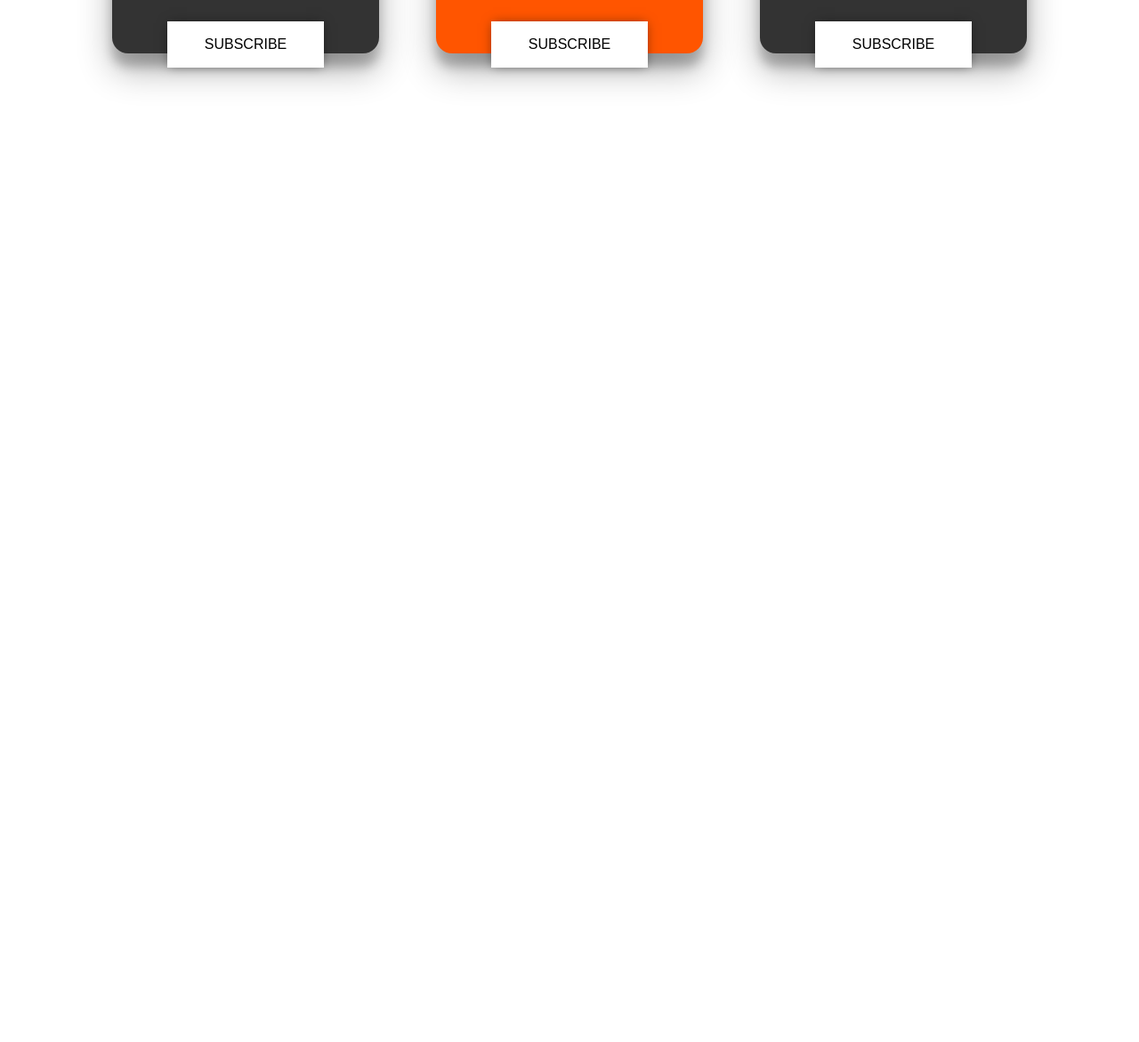
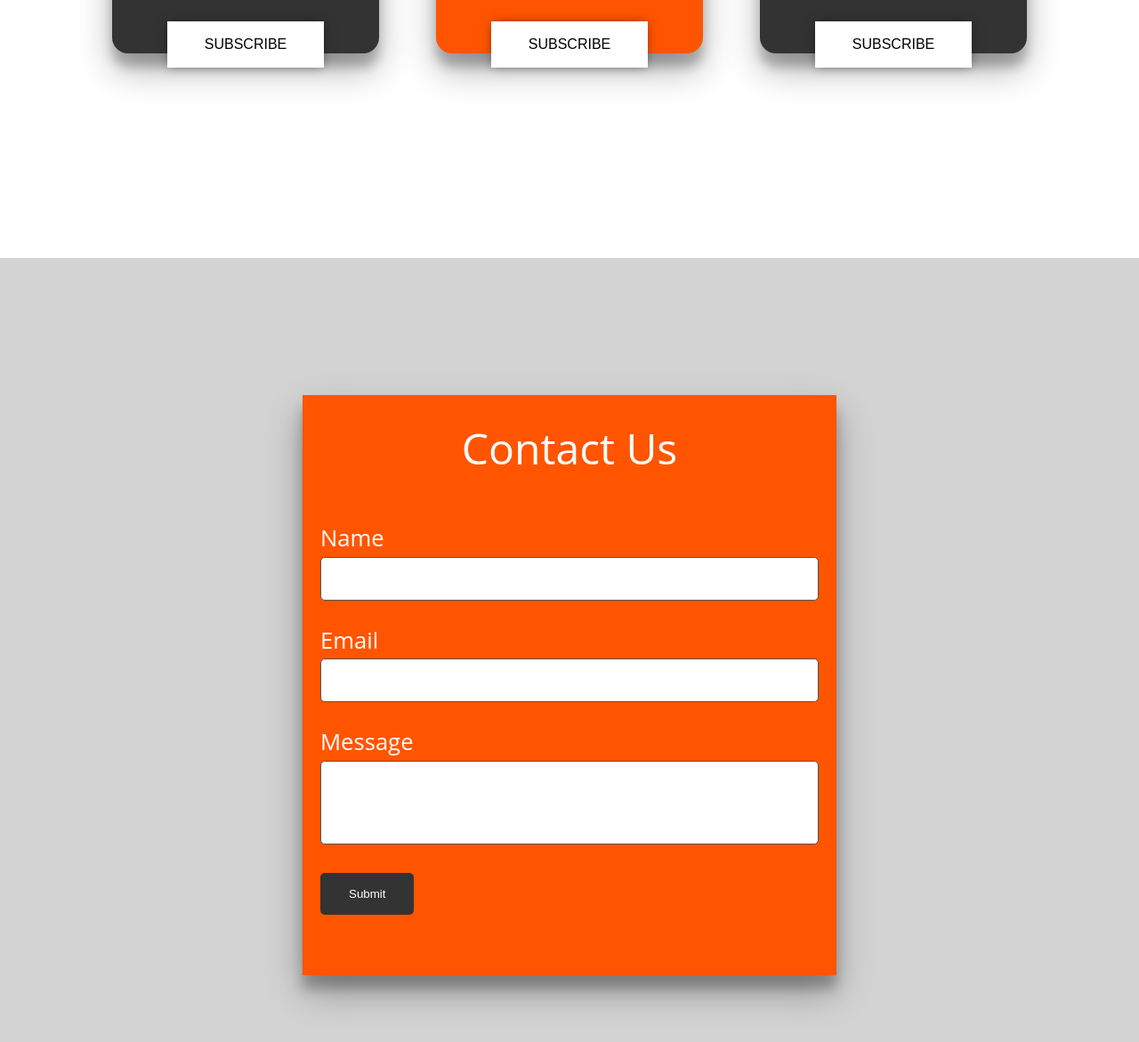
Before and after one commit to alphageekdom/course-page, a website: page index.html in a window 1280 px wide. Shown: the part 3390-4561 px from the top of the page at 89% size. Before the commit the page ends 3680 px from the top, so only its background shows below. Drawn offline with Linux system fonts and the light colour scheme; a web font is replaced by a local one.

Commit message:
contact section and form

```diff
--- a/index.html
+++ b/index.html
@@ -171,6 +171,30 @@
             </div>
         </section>
 
+        <section class="contact" id="contact">
+            <div class="contact__container container">
+                <div class="contact__form">
+                    <h1>Contact Us</h1>
+                    <form id="form">
+                        <div class="input__container">
+                            <label for="name">Name</label>
+                            <!-- The 'required' prop ensures a filled field before submission -->
+                            <input type="text" id="name" name="name" required />
+                        </div>
+                        <div class="input__container">
+                            <label for="email">Email</label>
+                            <input type="email" id="email" name="email" required />
+                        </div>
+                        <div class="input__container">
+                            <label for="message">Message</label>
+                            <textarea id="message" name="message" rows="4" required></textarea>
+                        </div>
+                        <button>Submit</button>
+                    </form>
+                </div>
+            </div>
+        </section>
+
         <script src="script.js"></script>
     </body>
 
--- a/scss/main.scss
+++ b/scss/main.scss
@@ -342,6 +342,8 @@ section .container {
     border-radius: 10px;
     width: 200px;
     padding: 1rem;
+    text-transform: uppercase;
+    letter-spacing: 1px;
   }
   .popular {
     background-color: #ff5500;
@@ -384,6 +386,73 @@ section .container {
   }
 }
 
+// CONTACT SECTION
+.contact {
+  width: 100%;
+  display: flex;
+  justify-content: center;
+  align-items: center;
+  background-color: #d3d3d3;
+
+  &__container {
+    width: 100%;
+    height: 100vh;
+    display: flex;
+    flex-direction: row;
+    justify-content: center;
+    align-items: center;
+  }
+
+  &__form {
+    width: 50%;
+    background-color: #ff5500;
+    color: #fff;
+    padding: 20px;
+    box-shadow: rgba(0, 0, 0, 0.3) 0px 19px 38px,
+      rgba(0, 0, 0, 0.22) 0px 15px 12px;
+  }
+  h1 {
+    text-align: center;
+    font-size: 3rem;
+    padding: 1rem 2rem;
+  }
+
+  form {
+    margin: 3rem 0;
+    display: flex;
+    flex-direction: column;
+    row-gap: 2rem;
+  }
+
+  .input__container {
+    display: flex;
+    flex-direction: column;
+    row-gap: 0.5rem;
+  }
+
+  .input__container label {
+    font-size: 1.6rem;
+  }
+
+  .input__container input,
+  textarea {
+    padding: 1rem 2rem;
+    border-radius: 5px;
+    border: 1px solid #555;
+    resize: none;
+  }
+
+  button {
+    align-self: flex-start;
+    padding: 1rem 2rem;
+    border-radius: 5px;
+    border: none;
+    background: #333;
+    color: #fff;
+    cursor: pointer;
+  }
+}
+
 /* Media Queries */
 @media only screen and (max-width: 1280px) {
 }
@@ -400,9 +469,12 @@ section .container {
   .nav-hamburger {
     display: block;
   }
-
   .nav-hamburger-btn {
     display: contents;
+  }
+
+  .contact__form {
+    width: 100%;
   }
 }
 @media only screen and (max-width: 480px) {
```
Also changed, not shown: css/main.min.css, 1 other file.
